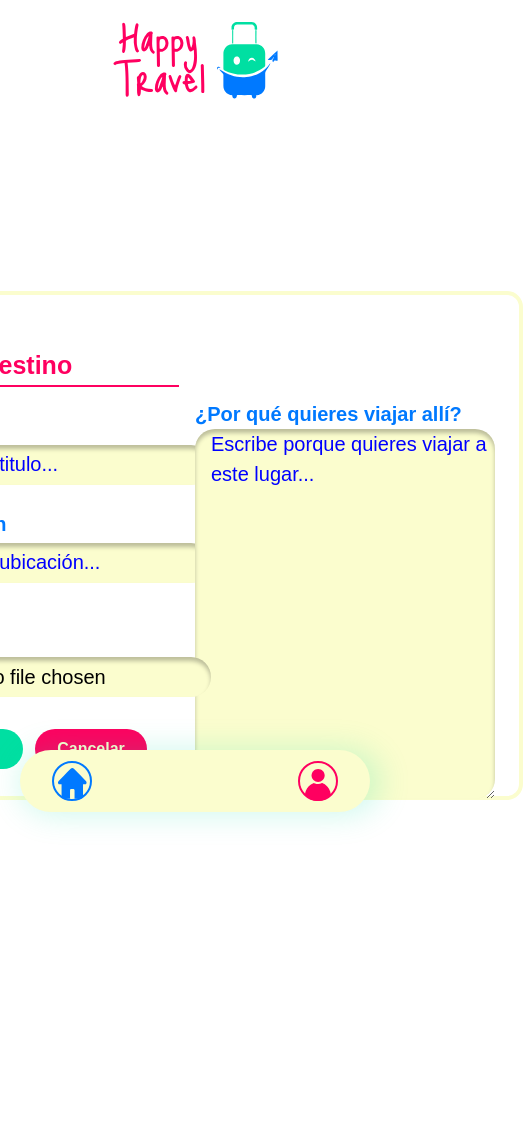
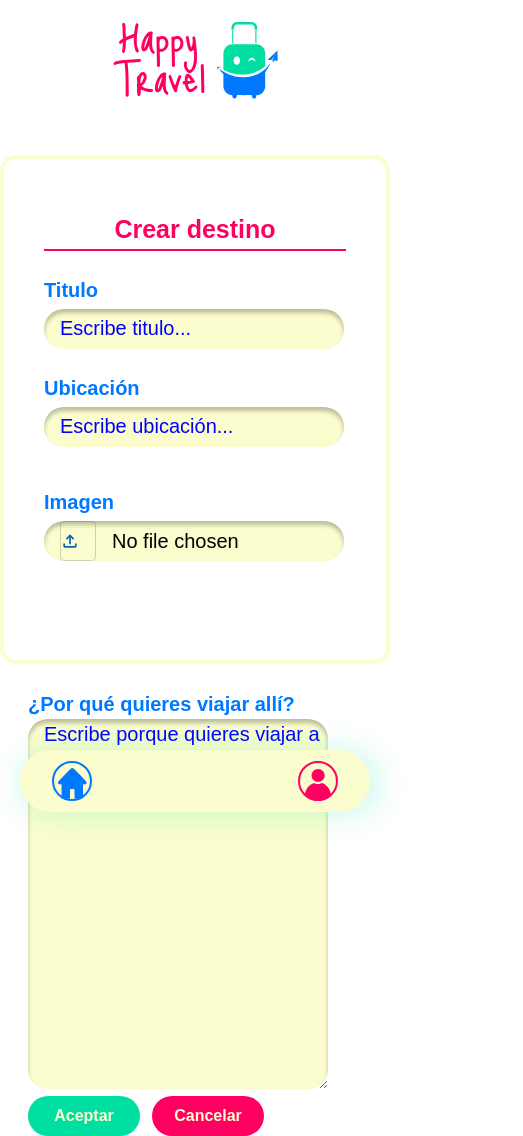
Before and after one commit to vicki-robertson/dreamscape-front, a Next.js app: page /create-dest in a window 390 px wide. Shown: the whole page, 523 px wide, since content can reach past the window. Before the commit the page ends 971 px from the top, so only its background shows below. Built offline with nearby package versions, Linux system fonts and the light colour scheme; a web font is replaced by a local one.

Commit message:
make create form responsive and more similar to figma

```diff
--- a/src/app/components/Forms/Create.jsx
+++ b/src/app/components/Forms/Create.jsx
@@ -56,14 +56,13 @@ const CreateDestination = () => {
     }
   };
 
-
 //Modal goes here when created
 
   return (
-    <section className="flex items-center justify-center pt-[144px] pb-[171px] desktop:pt-[150px] desktop:pb-[251px]">
-      <div className="flex sm:flex-col md:flex-row desktop:w-[733px] h-[509px] rounded-2xl border-4 border-light-yellow p-6">
-        <div className=" items-center w-[300px] basis-1/2 p-4">
-          <h2 className="text-m text-red font-bold pt-3 ">Crear destino</h2>
+    <section className="flex items-center justify-center mobile:pt-2 pb-[171px] desktop:pt-[150px] desktop:pb-[251px]">
+      <div className="flex mobile:flex-col desktop:flex-row desktop:w-[733px] h-[509px] rounded-2xl border-4 border-light-yellow p-6">
+        <div className="items-center p-4">
+          <h2 className="text-m text-red font-bold pt-3 text-center">Crear destino</h2>
           <form
             onSubmit={handleSubmit}
             className="border-t-2 border-red flex flex-col"
@@ -104,7 +103,7 @@ const CreateDestination = () => {
               accept="image/*"
               name="Image"
             />
-            <div className="flex flex-row gap-3">
+            <div className="desktop:flex flex-row gap-3 mobile:hidden">
             <Button buttonColor="bg-green" buttonText="Aceptar" type="submit" />
             <Button
               buttonColor="bg-red"
@@ -126,6 +125,14 @@ const CreateDestination = () => {
               value={formData.reason}
               onChange={handleChange}
             />
+            <div className="desktop:hidden mobile:flex flex-row gap-3">
+            <Button buttonColor="bg-green" buttonText="Aceptar" type="submit" />
+            <Button
+              buttonColor="bg-red"
+              buttonText="Cancelar"
+              onClick={handleCancel}
+            />
+             </div>
         </div>
       </div>
     </section>
```
